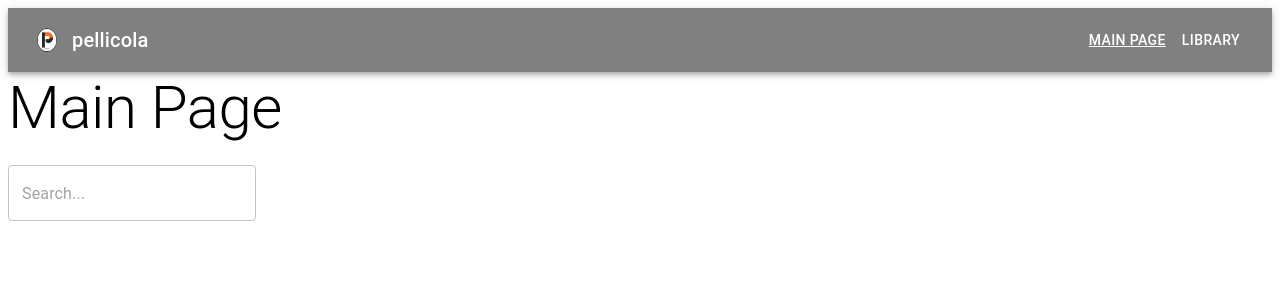
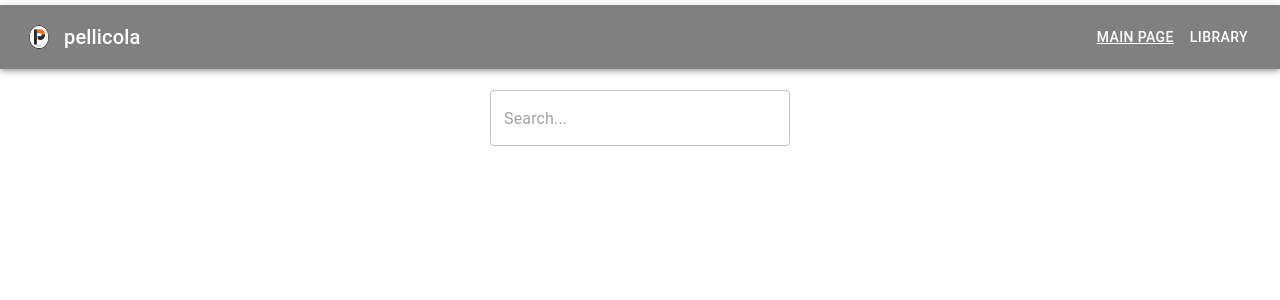
Before and after one commit to TulioHRC/pellicola, a React (Create React App) app in the folder frontend/: page / in a window 1280 px wide. Shown: the top 300 px of the page. Built offline with nearby package versions, Linux system fonts and the light colour scheme.

Commit message:
feat: Utils folder organization and some small updates on the frontend

```diff
--- a/frontend/src/App.tsx
+++ b/frontend/src/App.tsx
@@ -12,7 +12,7 @@ function App() {
 
     const NavBar = () => {
         return (
-            <AppBar position="static" sx={{ backgroundColor: 'gray' }}>
+            <AppBar position="fixed" sx={{ backgroundColor: 'gray', top:"5px" }}>
                 <Toolbar>
                     <img src="./logo.png" alt="Logo" style={{ marginRight: '10px', width: '30px', height: '30px' }} onClick={handleRedirect}/>
                     <Typography variant="h6" component="div" sx={{ flexGrow: 1 }} onClick={handleRedirect}>
--- a/frontend/src/Components/LibraryPage.tsx
+++ b/frontend/src/Components/LibraryPage.tsx
@@ -1,6 +1,8 @@
 import React, { useEffect, useState, FormEvent } from 'react'
 import { Link } from 'react-router-dom'
+import CSSnavBarButtonsSelect from '../utils/CSSfunctions';
 import "../styles/Components/LibraryPage.css"
+
 
 function LibraryPage() {
   const [savedMovies, setSavedMovies] = useState([{"imdbID": ""}]);
@@ -31,25 +33,17 @@ function LibraryPage() {
       console.error('Error while fetching: ', error);
     }
 
-    getSavedMovies(); // Updates list
+    getSavedMovies(); // Updates library
   }
 
   useEffect(() => {
-    // Basic CSS change of NavBar buttons styles
-    const mainPageButton = document.getElementById("mainPageButton");
-    const libraryPageButton = document.getElementById("libraryPageButton");
-    if(mainPageButton && libraryPageButton){
-      mainPageButton.style.textDecoration = "none";
-      libraryPageButton.style.textDecoration = "underline";
-    };
+    CSSnavBarButtonsSelect(false);
 
     getSavedMovies();
   });
 
   return (
     <div>
-        <h2>Library</h2>
-        <Link to="/">Main</Link>
         <ul>
           {
             (savedMovies[0].imdbID != "")  && // Prevents it from showing non-relevant data
--- a/frontend/src/Components/MainPage.tsx
+++ b/frontend/src/Components/MainPage.tsx
@@ -1,19 +1,21 @@
 import React, { useEffect, useState } from 'react'
-import { Typography, TextField } from '@mui/material'
+import { TextField, Box, Grid, Card, CardContent, Typography, Button } from '@mui/material'
+import CSSnavBarButtonsSelect from '../utils/CSSfunctions';
 import "../styles/Components/MainPage.css"
+
 
 function MainPage() {
   const [searchInput, setSearchInput] = useState('');
   const [movies, setMovies] = useState({"Search": []});
 
   const searchData = async (changedInputValue: string) => {
+
     setSearchInput(changedInputValue);
 
-
     try {
-      const data = await fetch(`https://www.omdbapi.com/?s=${changedInputValue}&apikey=${process.env.REACT_APP_OMDb_API_KEY}`)
+      const data = await fetch(`https://www.omdbapi.com/?s=${changedInputValue}&apikey=${process.env.REACT_APP_OMDb_API_KEY}`);
       if(data.ok) {
-        setMovies(await data.json())
+        setMovies(await data.json());
       }
       else console.error('Error with api data: ', data.statusText)
     } catch(error) {
@@ -42,20 +44,18 @@ function MainPage() {
   }
 
   useEffect(() => {
-    const mainPageButton = document.getElementById("mainPageButton");
-    const libraryPageButton = document.getElementById("libraryPageButton");
-    if(mainPageButton && libraryPageButton){
-      mainPageButton.style.textDecoration = "underline";
-      libraryPageButton.style.textDecoration = "none";
-    };
+    CSSnavBarButtonsSelect(true);
   })
 
   return (
     <div>
-        <Typography variant="h2" gutterBottom>
-          Main Page
-        </Typography>
-        <TextField type="text" id="searchInput" value={searchInput} onChange={(event: any) => searchData(event.target.value)} variant="outlined" placeholder="Search..."/>
+      <br />
+      <div id="searchInputBox">
+        <Box display="flex" justifyContent="center" sx={{ marginTop: 8 }}>
+          <TextField type="text" id="searchInput" value={searchInput} onChange={(event: any) => searchData(event.target.value)} variant="outlined"
+            placeholder="Search..." sx={{width: "300px" }}/>
+        </Box>
+      </div>
       <br />
       <ul>
         {
--- /dev/null
+++ b/frontend/src/utils/CSSfunctions.ts
@@ -0,0 +1,11 @@
+const CSSnavBarButtonsSelect = (mainPageSelected: boolean) => {
+    // Basic CSS change of NavBar buttons styles
+    const mainPageButton = document.getElementById("mainPageButton");
+    const libraryPageButton = document.getElementById("libraryPageButton");
+    if(mainPageButton && libraryPageButton){
+        mainPageButton.style.textDecoration = (mainPageSelected) ? "underline" : "none";
+        libraryPageButton.style.textDecoration = (mainPageSelected) ? "none" : "underline";
+    };
+}
+
+export default CSSnavBarButtonsSelect;
```
Lines whose indentation alone changed are shown as unchanged.
